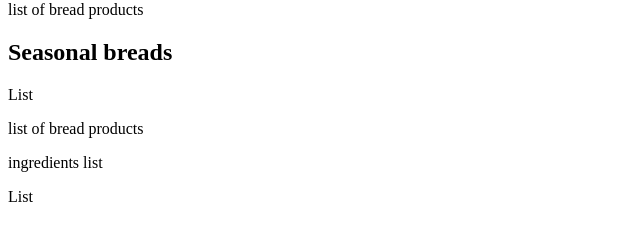
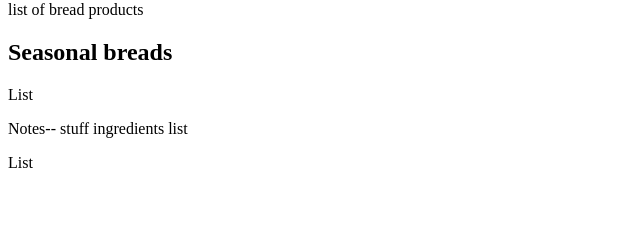
Before and after one commit to rahul13se1/com.bread.demo, a plain HTML site: page WebContent/index.html in a window 1280 px wide. Shown: the part 79-320 px from the top of the page, without its empty margins (0-640 px from the left). Drawn offline with Linux system fonts and the light colour scheme.

Commit message:
added notes, completd coding

```diff
--- a/WebContent/index.html
+++ b/WebContent/index.html
@@ -12,7 +12,7 @@
 	<h2>Seasonal breads</h2>
 
 	<p>List</p>
-	<p>list of bread products</p>
+	<span>Notes-- stuff</span>
 
 	<span>ingredients list</span>
 	<p>List</p>
```
